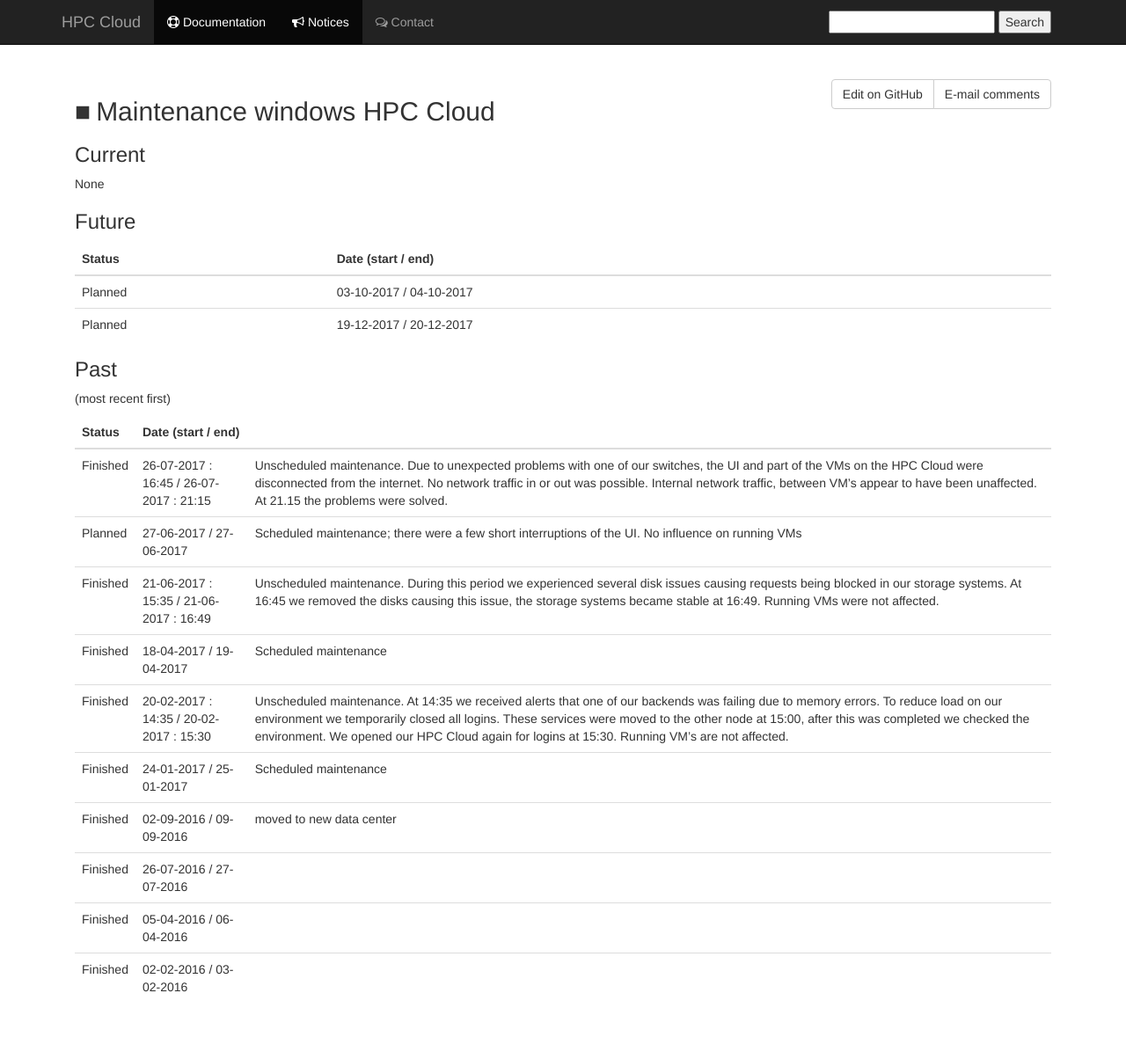
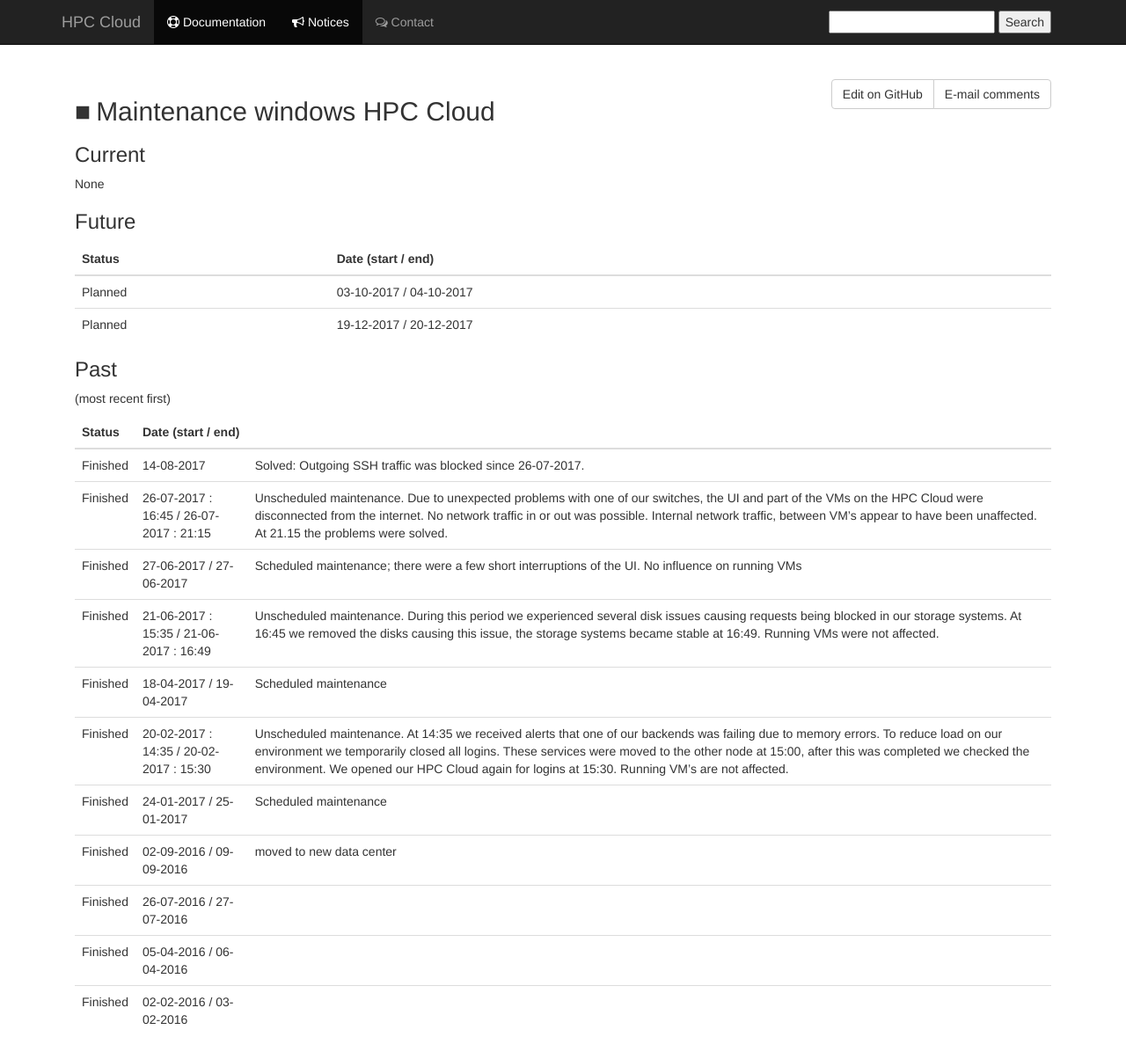
Before and after one commit to sara-nl/clouddocs, a Jekyll site: the page built from maintenance.markdown, in a window 1280 px wide and 1237 px high. Shown: the top 1204 px of the window at 88% size. Built offline with Jekyll 4.4.1, drawn with Linux system fonts in a browser that asks for light colours; nearby versions of some CDN libraries; our own code applies the rules of GitHub Pages for plain Markdown files.

Commit message:
Update maintenance.markdown

```diff
--- a/maintenance.markdown
+++ b/maintenance.markdown
@@ -22,8 +22,9 @@
 
 |   Status    |   Date (start / end)        |   |
 |:------------|:----------------------------|:--|
+|   Finished  |   14-08-2017  | Solved: Outgoing SSH traffic was blocked since 26-07-2017.  |
 |   Finished  |   26-07-2017 : 16:45 / 26-07-2017 : 21:15  | Unscheduled maintenance. Due to unexpected problems with one of our switches, the UI and part of the VMs on the HPC Cloud were disconnected from the internet. No network traffic in or out was possible. Internal network traffic, between VM's appear to have been unaffected. At 21.15 the problems were solved. |
-|   Planned   |   27-06-2017 / 27-06-2017   | Scheduled maintenance; there were a few short interruptions of the UI. No influence on running VMs  |
+|   Finished   |   27-06-2017 / 27-06-2017   | Scheduled maintenance; there were a few short interruptions of the UI. No influence on running VMs  |
 |   Finished  |   21-06-2017 : 15:35 / 21-06-2017 : 16:49  | Unscheduled maintenance. During this period we experienced several disk issues causing requests being blocked in our storage systems. At 16:45 we removed the disks causing this issue, the storage systems became stable at 16:49. Running VMs were not affected.   |
 |   Finished  |   18-04-2017 / 19-04-2017   | Scheduled maintenance |
 |   Finished  |   20-02-2017 : 14:35 / 20-02-2017 : 15:30   | Unscheduled maintenance. At 14:35 we received alerts that one of our backends was failing due to memory errors. To reduce load on our environment we temporarily closed all logins. These services were moved to the other node at 15:00, after this was completed we checked the environment. We opened our HPC Cloud again for logins at 15:30. Running VM's are not affected. |
```
